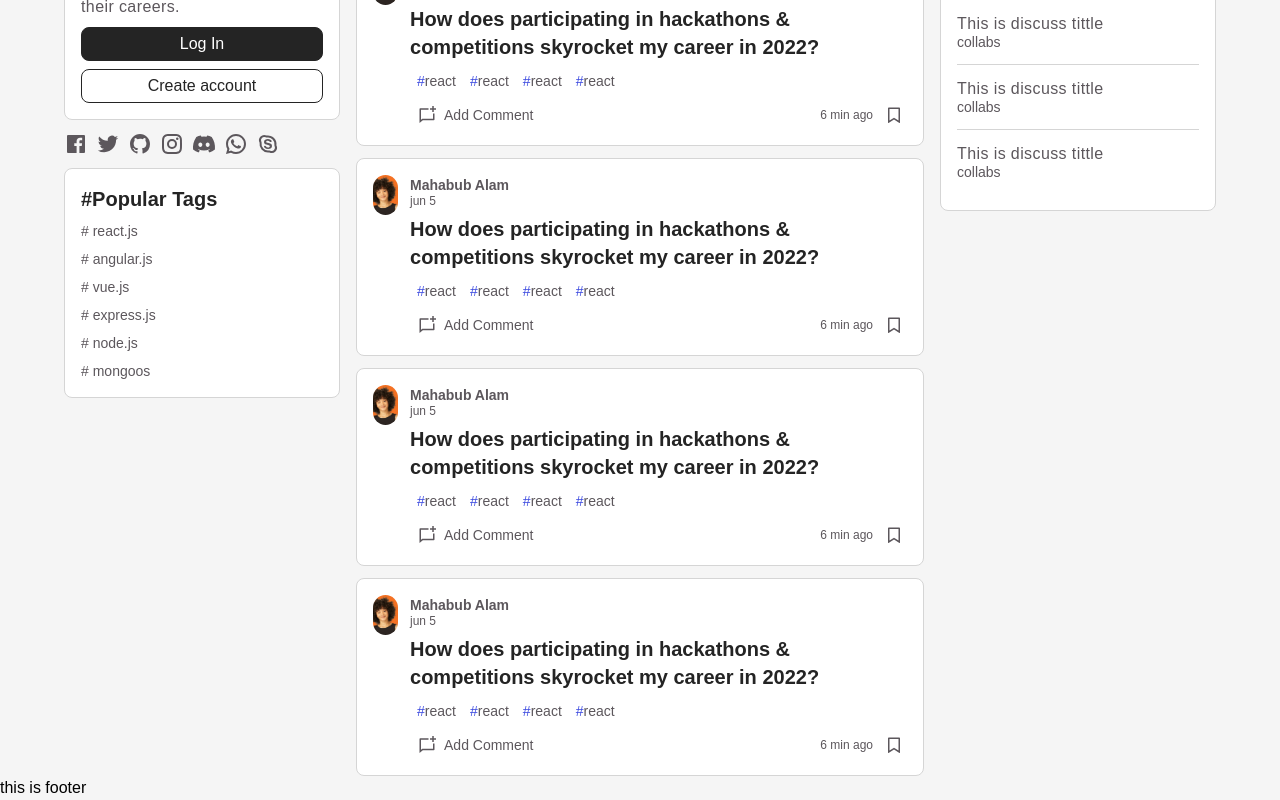
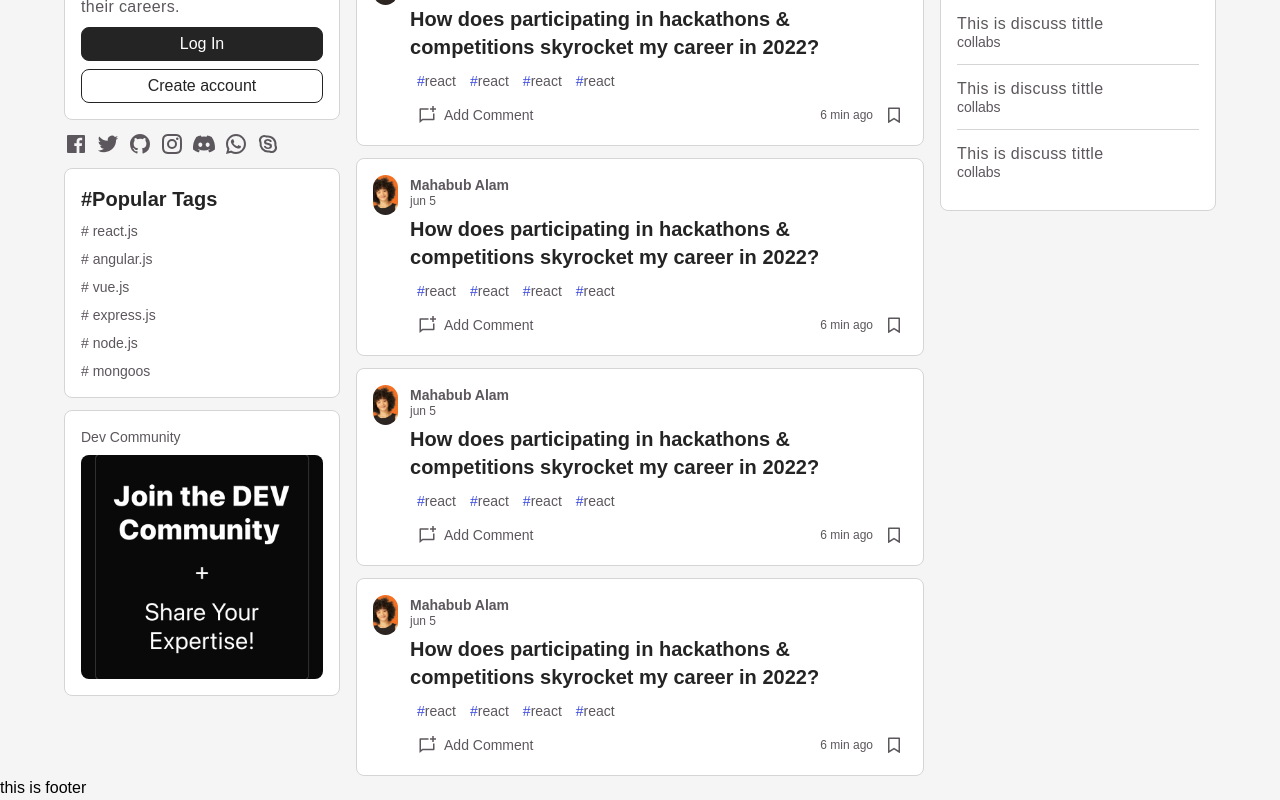
Before and after one commit to TFMahabub/eco-notes, a Next.js app: page / in a window 1280 px wide. Shown: the part 607-1407 px from the top of the page. Built offline with nearby package versions, Linux system fonts and the light colour scheme.

Commit message:
home page left side dev-community section done

```diff
--- /dev/null
+++ b/components/pages/home/leftSide/JoinDevCommunity.tsx
@@ -0,0 +1,22 @@
+import TextSmall from "@/Utils/ReUseAbleComponents/TextSmall";
+import Image from "next/image";
+import devCommunity from "../../../../public/assets/dev-community.png";
+
+const JoinDevCommunity = () => {
+    return (
+        <>
+            <TextSmall>Dev Community</TextSmall>
+            <div className="relative h-56 rounded-lg w-full overflow-hidden">
+                <Image
+                    src={devCommunity}
+                    objectFit="cover"
+                    objectPosition="center"
+                    layout="fill"
+                    alt="join the community"
+                />
+            </div>
+        </>
+    );
+};
+
+export default JoinDevCommunity;
--- a/pages/index.tsx
+++ b/pages/index.tsx
@@ -1,3 +1,4 @@
+import JoinDevCommunity from '@/components/pages/home/leftSide/JoinDevCommunity';
 import PopularTags from '@/components/pages/home/leftSide/PopularTags';
 import SocialMedia from '@/components/pages/home/leftSide/SocialMedia';
 import WellcomeTextIndex from '@/components/pages/home/leftSide/WellcomeTextIndex';
@@ -24,6 +25,9 @@ const index = () => {
                     <div className='box_area flex flex-col gap-common'>
                         <PopularTags />
                     </div>
+                    <div className='box_area flex flex-col gap-common'>
+                        <JoinDevCommunity />
+                    </div>
                 </aside>
                 <main className='col-span-12 lg:col-span-6 space-y-section-gap order-1 md:order-none'>
                     <div className='flex gap-common-.75'>
```
Also changed, not shown: public/assets/dev-community.png (added).
